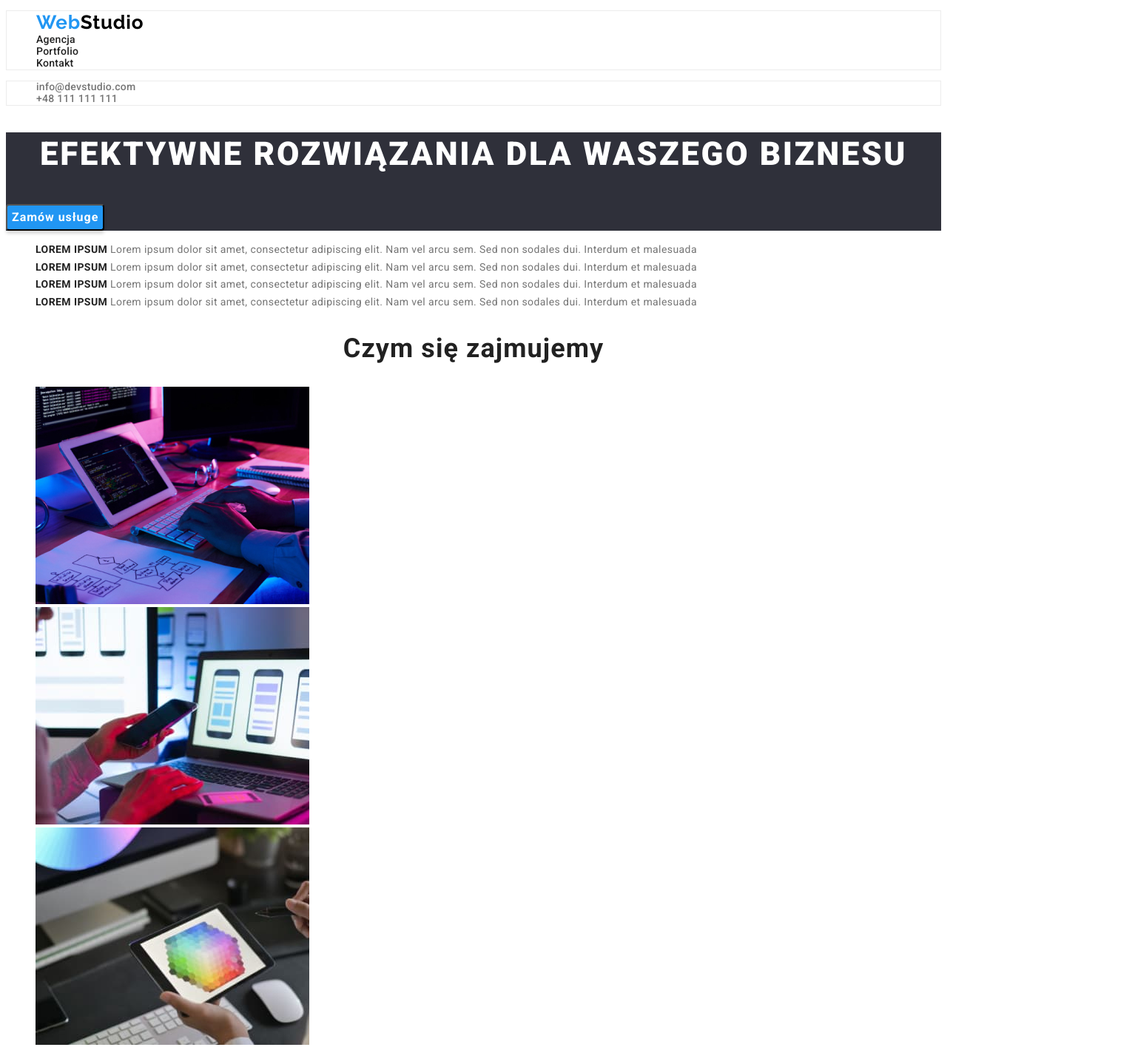
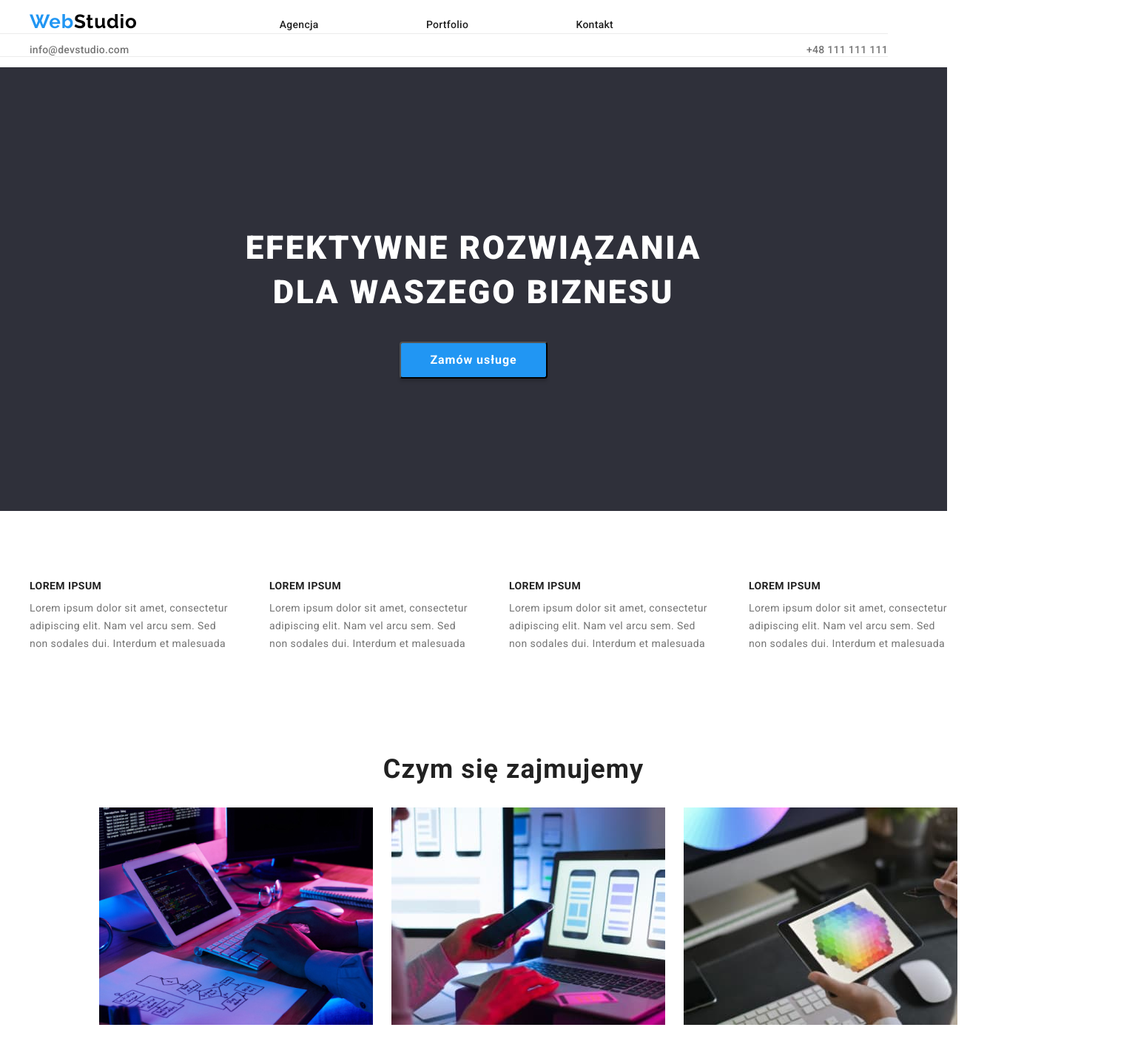
Before and after one commit to Weronika2003/goit-markup-hw-8, a plain HTML site: page index.html in a window 1280 px wide. Shown: the top 1420 px of the page at 74% size, 1534 px wide, since content can reach past the window. Drawn offline with Linux system fonts and the light colour scheme.

Commit message:
praca domowa 3

```diff
--- a/css/styles.css
+++ b/css/styles.css
@@ -3,12 +3,25 @@ body {
        color:#212121;
        font-style: normal;
        background-color: #FFFFFF;
+       margin: 0;
+       padding: 0;
+       box-sizing:border-box;
+   }
+   .container{
+    width: 1200px;
+   }
+   .section {
+    padding: 94px
    }
 .header {
+    box-sizing: border-box;
     font-size: 14px;
     font-weight: 500;
     line-height: 1.14;
-    border: #ECECEC solid 1px;
+    border-bottom: #ECECEC solid 1px;
+    display: flex;
+    justify-content: space-between;
+    align-items: baseline;
 }
 li {
     list-style: none;
@@ -22,6 +35,7 @@ li {
     letter-spacing: 0.02em;
     font-family: 'roboto';
     color: #212121;
+    display: flex;
 }
 .logo {
     color:#2196F3;
@@ -30,6 +44,14 @@ li {
     line-height: 1.2;
     font-weight: 700;
     letter-spacing: 0.03em;
+    margin-right: 93px;
+}
+.studio,
+.portfolio-header {
+    margin-right: 46px;
+}
+.contacts {
+    margin-right: 371px
 }
 .logo-header {
     color: #000000;
@@ -41,6 +63,12 @@ li {
 }
 .effective-for-business {
     background-color: #2F303A;
+    min-height: 600px;
+    padding-top: 0px;
+    display: flex;
+    flex-direction: column;
+    align-items: center;
+    justify-content: center;
 }
 .title {
     font-family: 'Roboto';
@@ -65,12 +93,19 @@ li {
     align-items: center;
     cursor: pointer;
 }
+.btn-order-service {
+    width: 200px;
+    height: 50px;
+}
 .lorem {
     font-family: 'Roboto';
     font-size: 14px;
     line-height: 1.7;
     letter-spacing: 0.03em;
-    color: #757575
+    color: #757575;
+    display: flex;
+    justify-content: space-between;
+    align-content: center;
 }
 .introduction {
     font-family: 'Roboto';
@@ -79,6 +114,10 @@ li {
     line-height: 1.14;
     letter-spacing: 0.03em;
     color: #212121;
+    display: flex;
+    margin-top: 80px;
+    margin-right: 30px;
+    margin-bottom: 10px;
 }
 h2 {
     font-family: 'Roboto';
@@ -88,6 +127,10 @@ h2 {
     text-align: center;
     letter-spacing: 0.03em;
     color: #212121;
+}
+.what-we-do {
+    display:flex;
+    justify-content: space-between;
 }
 .our-team {
     background: #F5F4FA;
@@ -99,6 +142,17 @@ h2 {
     text-align: center;
     letter-spacing: 0.03em;
     color: #757575;
+    display: flex;
+    align-items: center;
+}
+.name-box {
+    display: flex;
+    flex-direction: column;
+    background: #FFFFFF;
+    height: 108px;
+    align-content: center;
+    box-shadow: 0px 1px 3px rgba(0, 0, 0, 0.12), 0px 1px 1px rgba(0, 0, 0, 0.14), 0px 2px 1px rgba(0, 0, 0, 0.2);
+    border-radius: 0px 0px 4px 4px;
 }
 .name {
     font-family: 'Roboto';
@@ -108,9 +162,13 @@ h2 {
     text-align: center;
     letter-spacing: 0.03em;
     color: #212121;
+    display:flex;
+    flex-direction: column;
+    margin-top: 30px;
 }
 .footer-contacts {
-    background-color: #2F303A;;
+    background-color: #2F303A;
+    box-sizing: border-box;
 }
 .logo-footer {
     text-decoration: none;
@@ -120,6 +178,8 @@ h2 {
     line-height: 1.19;
     letter-spacing: 0.03em;
     color: #2196F3;
+    padding-left: 215px;
+    display: flex;
 }
 .studio-footer {
     color: #FFFFFF
@@ -131,6 +191,9 @@ h2 {
     line-height: 1.7;
     letter-spacing: 0.03em;
     color: #FFFFFF;
+    padding-left: 215px;
+    display:flex;
+    flex-direction: column;
 }
 .footer-mail,
 .footer-phone {
@@ -141,6 +204,9 @@ h2 {
     line-height: 1.7;
     letter-spacing: 0.03em;
     color: rgba(255, 255, 255, 0.6);
+    padding-left: 215px;
+    display:flex;
+    flex-direction: column;
 }
 .footer-mail:hover,
 .footer-mail:focus,
--- a/index.html
+++ b/index.html
@@ -12,11 +12,12 @@
     </head>
 <body>
     <header>
+        <div class="container">
         <nav>
             <ul class="header">
                 <li><a class="link logo" href="index.html">Web<span class="logo-header">Studio</span></a></li>
                 <li><a class="link studio" href="index.html">Agencja</a></li>
-                <li><a class="link" href="portfolio.html">Portfolio</a></li>
+                <li><a class="link portfolio-header" href="portfolio.html">Portfolio</a></li>
                 <li><a class="link contacts" href="index.html">Kontakt</a></li>
             </ul>
         </nav>
@@ -24,35 +25,44 @@
             <li><a class="link header-mail" href="mailto:info@devstudio.com">info@devstudio.com</a></li>
             <li><a class="link header-phone" href="tel:+48-111-111-111">+48 111 111 111</a></li>
         </ul>
+        </div>
     </header>
     <main>
         <article class="effective-for-business">
-            <h1 class="title">EFEKTYWNE ROZWIĄZANIA DLA WASZEGO BIZNESU </h1>
-            <button class="btn" type="button">Zamów usługe</button>
+            <h1 class="title">EFEKTYWNE ROZWIĄZANIA<br/> DLA WASZEGO BIZNESU </h1>
+            <button class="btn btn-order-service" type="button">Zamów usługe</button>
         </article>
         <ul class="lorem">
-            <li><strong class="introduction">LOREM IPSUM</strong> Lorem ipsum dolor sit amet, consectetur adipiscing elit. Nam vel arcu sem. Sed non sodales dui. Interdum et malesuada </li>
-            <li><strong class="introduction">LOREM IPSUM</strong> Lorem ipsum dolor sit amet, consectetur adipiscing elit. Nam vel arcu sem. Sed non sodales dui. Interdum et malesuada </li>
-            <li><strong class="introduction">LOREM IPSUM</strong> Lorem ipsum dolor sit amet, consectetur adipiscing elit. Nam vel arcu sem. Sed non sodales dui. Interdum et malesuada</li>
-            <li><strong class="introduction">LOREM IPSUM</strong> Lorem ipsum dolor sit amet, consectetur adipiscing elit. Nam vel arcu sem. Sed non sodales dui. Interdum et malesuada</li>
+            <li>
+                <strong class="introduction">LOREM IPSUM</strong> Lorem ipsum dolor sit amet, consectetur<br/> adipiscing elit. Nam vel arcu sem. Sed<br/> non sodales dui. Interdum et malesuada </li>
+            <li>
+                <strong class="introduction">LOREM IPSUM</strong> Lorem ipsum dolor sit amet, consectetur<br/> adipiscing elit. Nam vel arcu sem. Sed<br/> non sodales dui. Interdum et malesuada </li>
+            <li>
+                <strong class="introduction">LOREM IPSUM</strong> Lorem ipsum dolor sit amet, consectetur<br/> adipiscing elit. Nam vel arcu sem. Sed<br/> non sodales dui. Interdum et malesuada</li>
+            <li>
+                <strong class="introduction">LOREM IPSUM</strong> Lorem ipsum dolor sit amet, consectetur<br/> adipiscing elit. Nam vel arcu sem. Sed<br/> non sodales dui. Interdum et malesuada</li>
         </ul>
-        <section class="what-we-do">
+        <section class="section">
+            <div class="container">
                  <h2>Czym się zajmujemy</h2>
-    <ul>
+                <ul class="what-we-do">
                     <li>
-            <img src="./Images/img-programowanie-skompresowany.jpg" alt="Programing a website." width="370" height="294" />
+                        <img src="./Images/img-programowanie-skompresowany.jpg" alt="Programing a website." width="370"
+                            height="294" />
                     </li>
                     <li>
-            <img src="./Images/img-stylizowanie-strony-skompresowane-1.jpg" alt="Programing a mobile app." width="370"
-                height="294" />
+                        <img src="./Images/img-stylizowanie-strony-skompresowane-1.jpg" alt="Programing a mobile app."
+                            width="370" height="294" />
                     </li>
                     <li>
                         <img src="./Images/img-paleta-barw-skompresowany.jpg" alt="Choosing the colour palette" width="370"
                             height="294" />
                     </li>
                 </ul>
+            </div>
         </section>
-    <section class="our-team">
+    <section class="our-team section">
+        <div class="container">
     <h2>Nasz zespół</h2>
 
     <ul class="experts">
@@ -60,31 +70,33 @@
             <figure>
                 <img src="./Images/img-product-designer-skompresowany.jpg" alt="A brown-haired smiling man" width="270"
                     height="260" />
-                <figcaption> <strong class="name">John Doe</strong> Product Designer</figcaption>
+                <figcaption class="name-box"> <strong class="name">John Doe</strong> Product Designer</figcaption>
             </figure>
         </li>
         <li>
             <figure><img src="./Images/img-fronted-developer-skompresowany.jpg" alt="A blond-haired smiling woman"
                     width="270" height="260" />
-                <figcaption><strong class="name">John Doe </strong> Frontend Developer</figcaption>
+                <figcaption class="name-box"><strong class="name">John Doe </strong> Frontend Developer</figcaption>
             </figure>
         </li>
         <li>
             <figure><img src="./Images/img-marketing-skompresowany.jpg" alt="A brown-haired smiling man" width="270"
                     height="260" />
-                <figcaption><strong class="name">John Doe </strong> Marketing</figcaption>
+                <figcaption class="name-box"><strong class="name">John Doe </strong> Marketing</figcaption>
             </figure>
         </li>
         <li>
             <figure><img src="./Images/img-UI-designer-skompresowany.jpg" alt="A brown-haired smiling man" width="270"
                     height="260" />
-                <figcaption><strong class="name">John Doe</strong> UI Designer</figcaption>
+                <figcaption class="name-box"><strong class="name">John Doe</strong> UI Designer</figcaption>
             </figure>
         </li>
     </ul>
+    </div>
     </section>
     </main>
     <footer class="footer-contacts">
+        <div class="container">
         <a class="logo-footer" href="index.html">Web<span class="studio-footer">Studio</span></a>
         <address>
             <ul>
@@ -93,6 +105,7 @@
                 <li><a class="footer-phone" href="tel:+48-111-111-111">+48 111 111 111</a></li>
             </ul>
         </address>
+        </div>
     </footer>
     </body>
     </html>
```
Also changed, not shown: portfolio.html (+12 -0 lines). Lines whose indentation alone changed are shown as unchanged.
